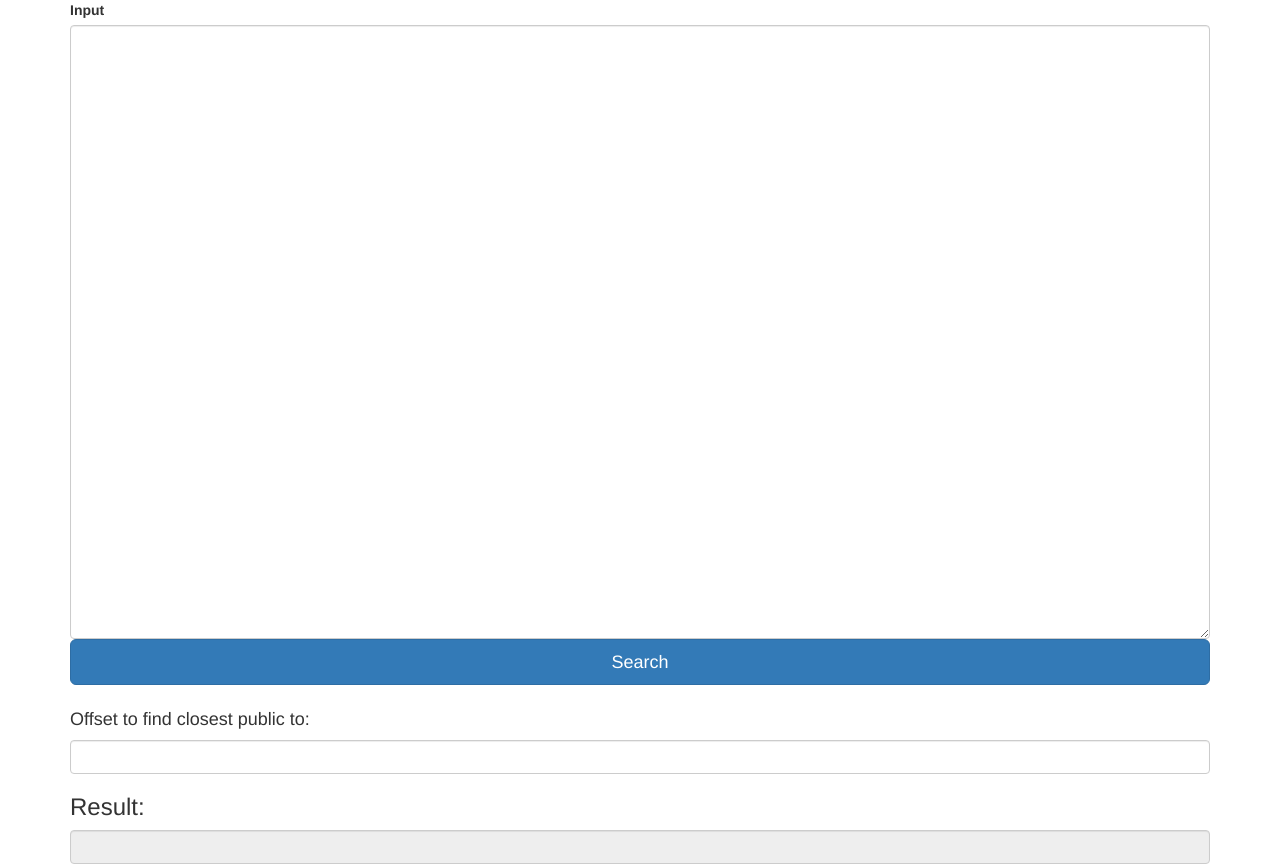
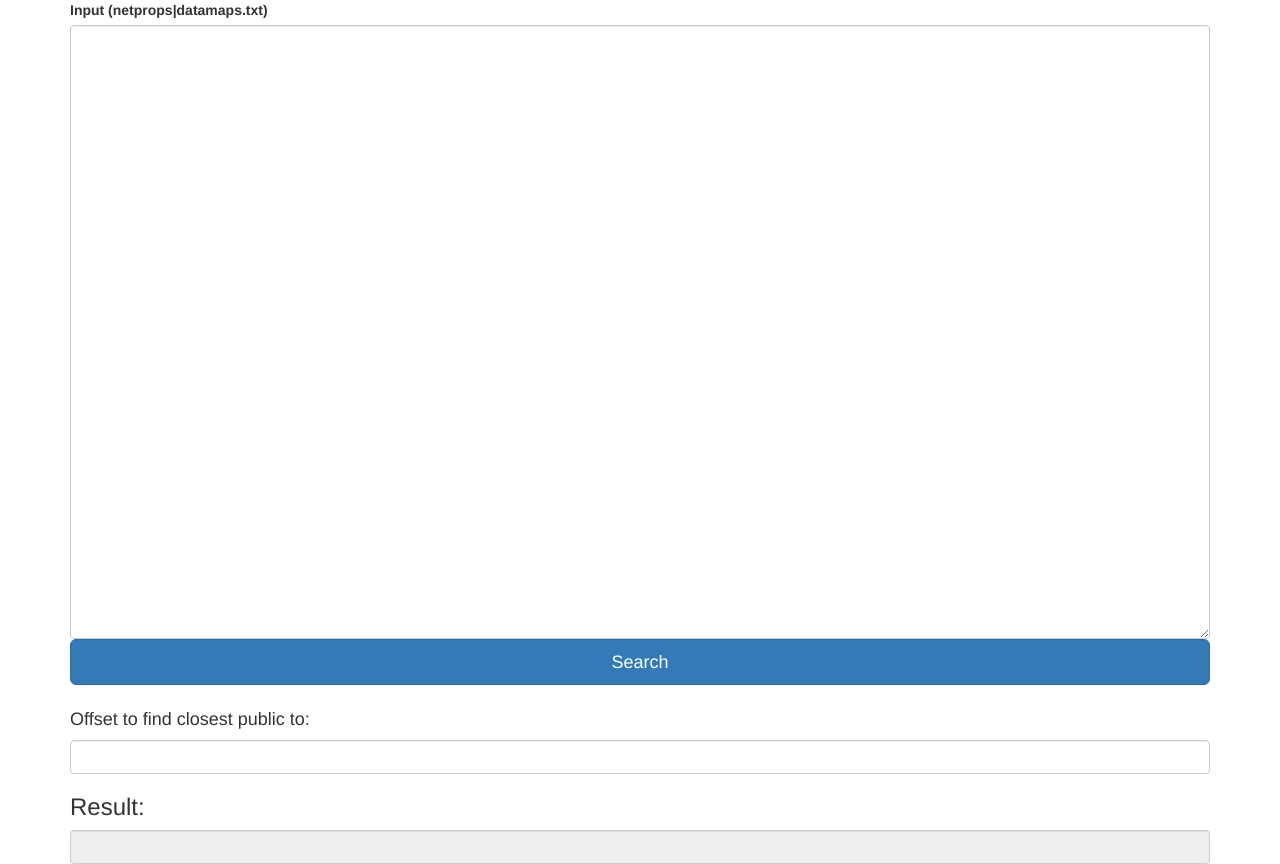
Before and after one commit to Pelipoika/pelipoika.github.io, a plain HTML site: page index.html in a window 1280 px wide. Drawn offline with nearby package versions, Linux system fonts and the light colour scheme.

Commit message:
:raising_hand:

```diff
--- a/index.html
+++ b/index.html
@@ -17,7 +17,7 @@
 			<div class="row">
 				<div class="col-md-12">
 					<div class="form-group">
-						<label for="exampleInputPassword1">Input</label>
+						<label for="exampleInputPassword1">Input (netprops|datamaps.txt)</label>
 						<textarea id="exampleInputPassword1" class="form-control" rows="30"></textarea>
 						<button type="button" onclick="MakeKeyValues()" class="btn btn-primary btn-lg btn-block">Search</button>
 					</div>
```
